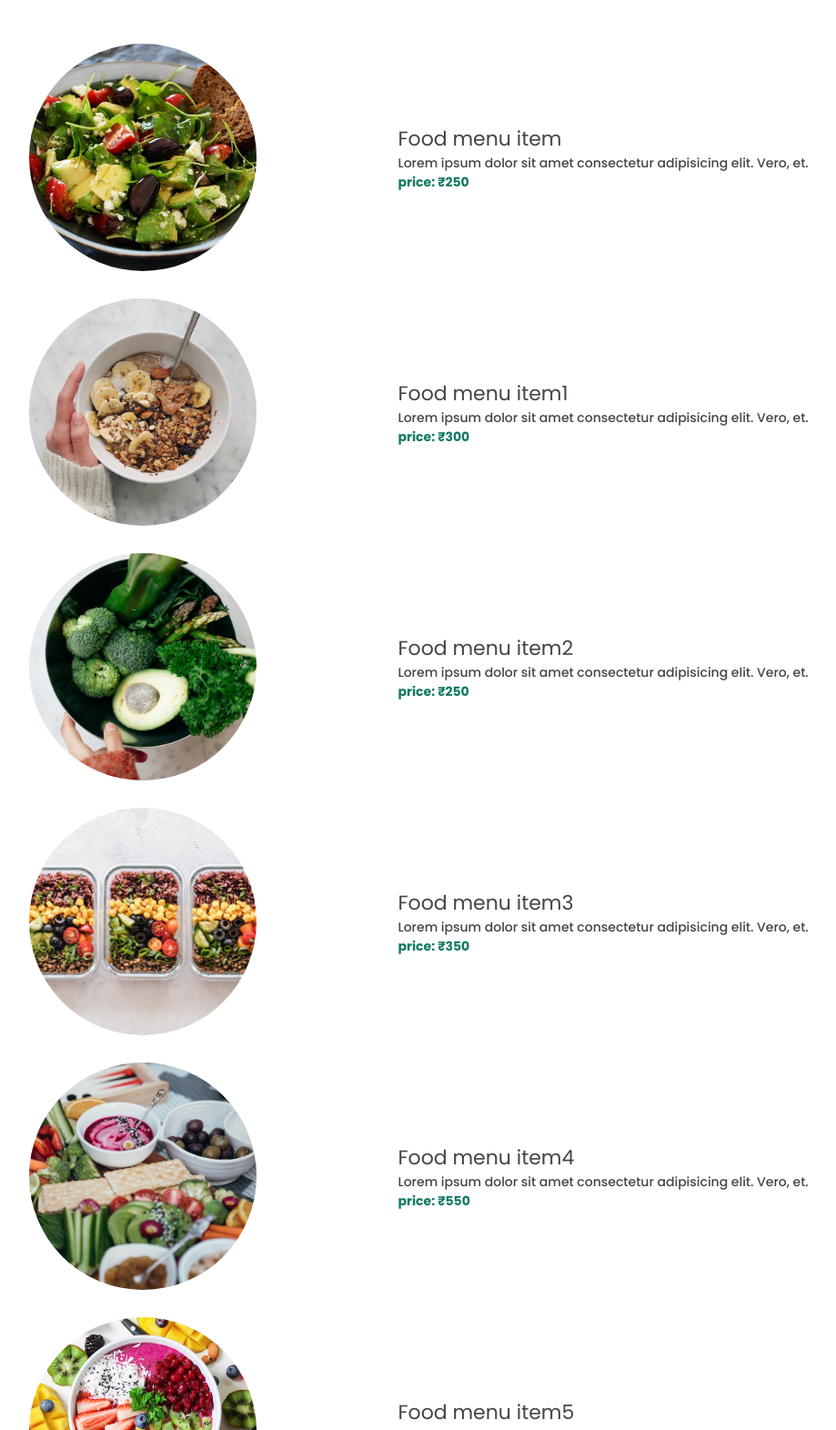
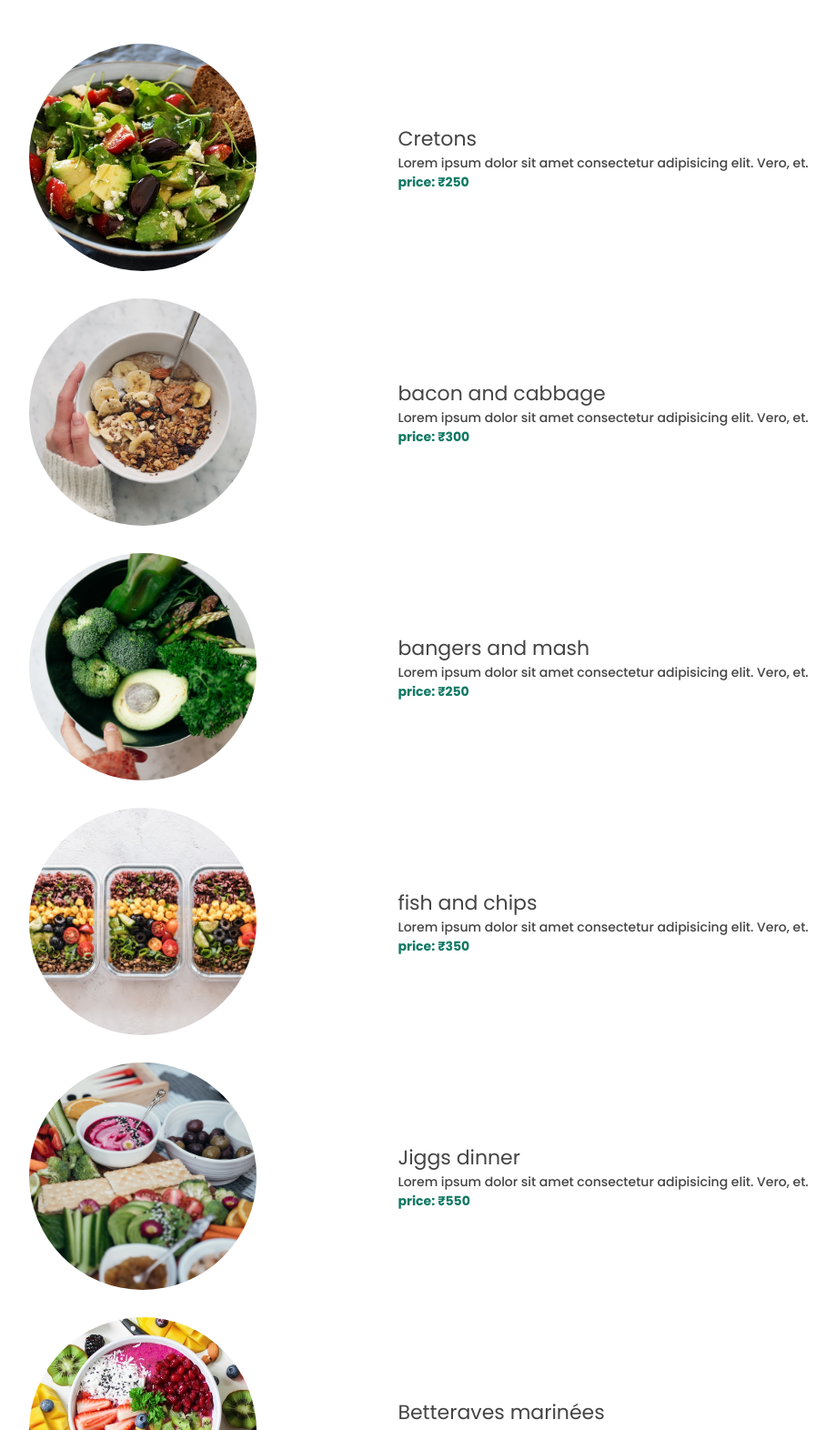
Before and after one commit to pallab1999/food-website, a plain HTML site: page index.html in a window 1280 px wide. Shown: the part 1560-3132 px from the top of the page at 91% size, without its empty margins (172-1091 px from the left). Drawn offline with nearby package versions, Linux system fonts and the light colour scheme.

Commit message:
Changed food item name-4

```diff
--- a/index.html
+++ b/index.html
@@ -93,7 +93,7 @@
                 <img src="./imgg/food-menu1.jpg" alt="">
             </div>
             <div class="food-des">
-                <h2 class="food-title">Food menu item </h2>
+                <h2 class="food-title">Cretons </h2>
                 <p>Lorem ipsum dolor sit amet consectetur adipisicing elit. Vero, et.</p>
                 <p class="food-price">price: &#8377;250</p>
             </div>
@@ -103,7 +103,7 @@
                 <img src="./imgg/food-menu2.jpg" alt="">
             </div>
             <div class="food-des">
-                <h2 class="food-title">Food menu item1 </h2>
+                <h2 class="food-title"> bacon and cabbage </h2>
                 <p>Lorem ipsum dolor sit amet consectetur adipisicing elit. Vero, et.</p>
                 <p class="food-price">price: &#8377;300</p>
             </div>
@@ -113,7 +113,7 @@
                 <img src="./imgg/food-menu3.jpg" alt="">
             </div>
             <div class="food-des">
-                <h2 class="food-title">Food menu item2 </h2>
+                <h2 class="food-title">bangers and mash </h2>
                 <p>Lorem ipsum dolor sit amet consectetur adipisicing elit. Vero, et.</p>
                 <p class="food-price">price: &#8377;250</p>
             </div>
@@ -123,7 +123,7 @@
                 <img src="./imgg/food-menu4.jpg" alt="">
             </div>
             <div class="food-des">
-                <h2 class="food-title">Food menu item3 </h2>
+                <h2 class="food-title">fish and chips </h2>
                 <p>Lorem ipsum dolor sit amet consectetur adipisicing elit. Vero, et.</p>
                 <p class="food-price">price: &#8377;350</p>
             </div>
@@ -133,7 +133,7 @@
                 <img src="./imgg/food-menu5.jpg" alt="">
             </div>
             <div class="food-des">
-                <h2 class="food-title">Food menu item4 </h2>
+                <h2 class="food-title"> Jiggs dinner </h2>
                 <p>Lorem ipsum dolor sit amet consectetur adipisicing elit. Vero, et.</p>
                 <p class="food-price">price: &#8377;550</p>
             </div>
@@ -143,7 +143,7 @@
                 <img src="./imgg/food-menu6.jpg" alt="">
             </div>
             <div class="food-des">
-                <h2 class="food-title">Food menu item5 </h2>
+                <h2 class="food-title">Betteraves marinées </h2>
                 <p>Lorem ipsum dolor sit amet consectetur adipisicing elit. Vero, et.</p>
                 <p class="food-price">price: &#8377;450</p>
             </div>
```
